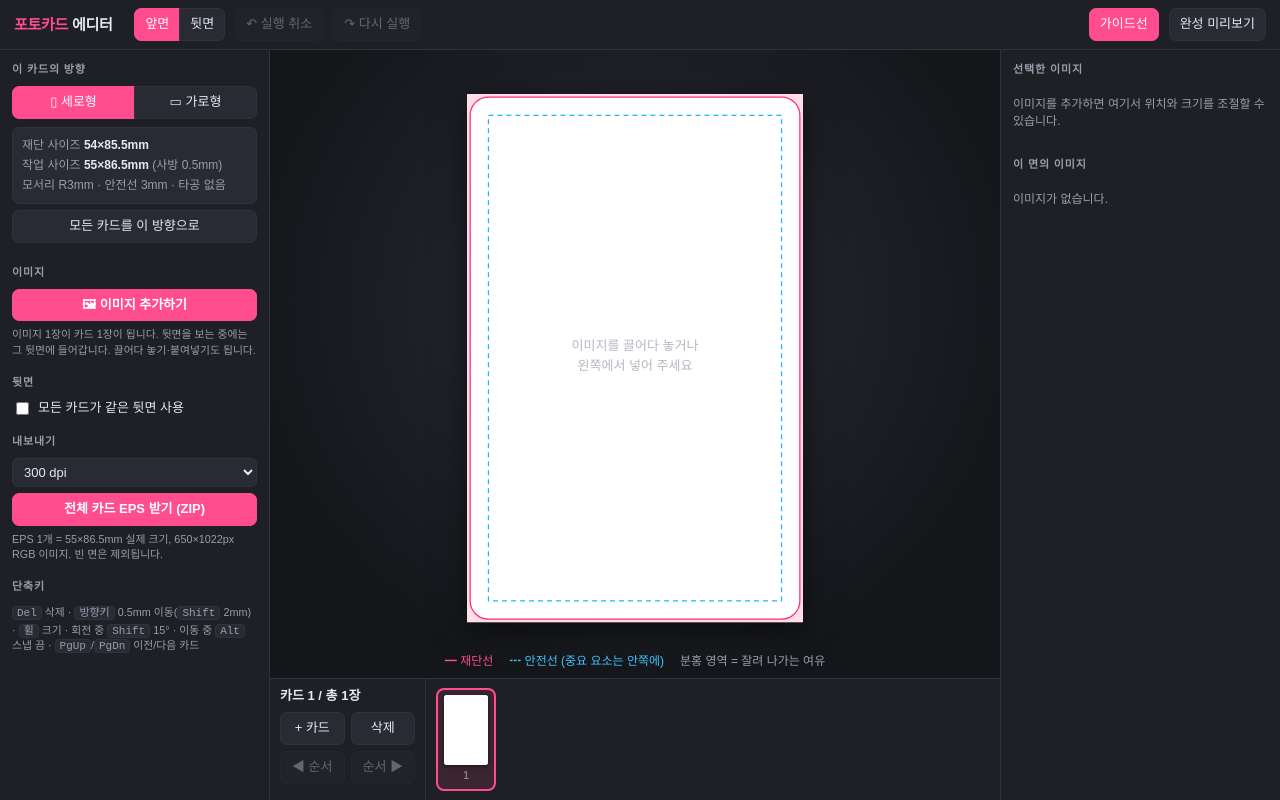
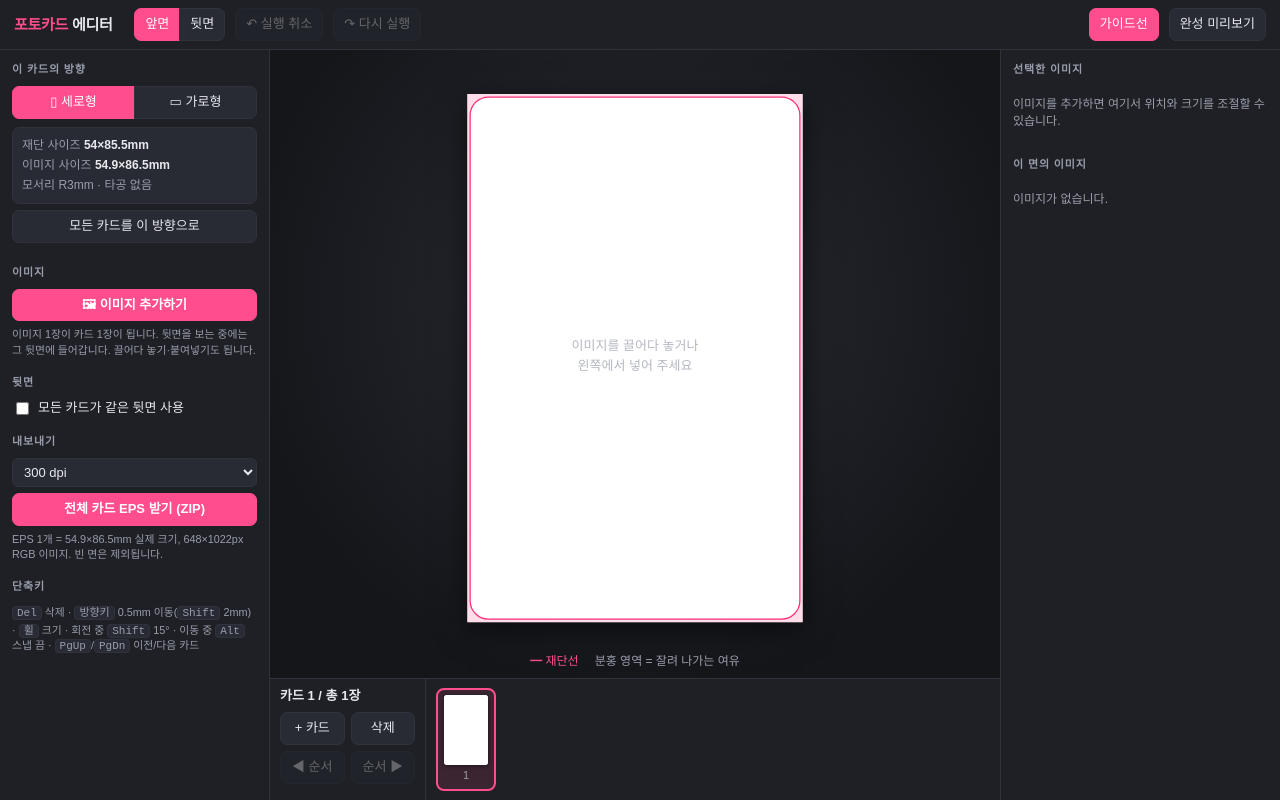
Before and after one commit to garam-wispro/photocard-editor, a plain HTML site: page index.html in a window 1280 px wide. Drawn offline with Linux system fonts and the light colour scheme.

Commit message:
이미지 사이즈 86.5×54.9 적용, 폭 맞추기 버튼 추가, 안전선 제거
Co-Authored-By: Claude Fable 5.2 <noreply@anthropic.com>

```diff
--- a/index.html
+++ b/index.html
@@ -131,7 +131,8 @@ kbd{background:var(--in);border:1px solid var(--line);border-radius:4px;padding:
 <script>
 const $=s=>document.querySelector(s);
 const cv=$('#cv'),ctx=cv.getContext('2d'),stage=$('#stage'),props=$('#props'),layersEl=$('#layers'),thumbsEl=$('#thumbs');
-const SPEC={L:85.5,S:54,bleed:.5,safe:3,radius:3}; // 고정 규격: 재단 85.5×54, 작업 86.5×55, 타공 없음
+const SPEC={L:85.5,S:54,FL:86.5,FS:54.9,radius:3}; // 고정 규격: 재단 85.5×54, 작업(이미지) 86.5×54.9, 타공 없음
+const BL=(SPEC.FL-SPEC.L)/2,BS=(SPEC.FS-SPEC.S)/2; // 재단선 바깥 여유: 긴 변 방향 0.5, 짧은 변 방향 0.45
 const KO={portrait:'세로형',landscape:'가로형'};
 let uidN=0;const uid=()=>'i'+Date.now().toString(36)+(uidN++).toString(36);
 const blank=()=>({layers:[]});
@@ -140,7 +141,7 @@ let state={cards:[newCard('portrait')],commonBack:false,common:{portrait:blank()
 const assets={}; // id → {blob,img}
 let ci=0,side='front',selId=null,showGuides=true,preview=false,drag=null,snapV=false,snapH=false,hist=[],hi=-1,stripSig='',busy=false;
 const rad=d=>d*Math.PI/180;
-const dims=o=>o==='landscape'?{W:SPEC.L,H:SPEC.S}:{W:SPEC.S,H:SPEC.L};
+const dims=o=>o==='landscape'?{W:SPEC.L,H:SPEC.S,FW:SPEC.FL,FH:SPEC.FS,bx:BL,by:BS}:{W:SPEC.S,H:SPEC.L,FW:SPEC.FS,FH:SPEC.FL,bx:BS,by:BL};
 const card=()=>state.cards[ci];
 const D=()=>dims(card().orient);
 const sideOf=(c,s)=>s==='back'&&state.commonBack?state.common[c.orient]:c[s];
@@ -159,14 +160,14 @@ function histBtns(){$('#undo').disabled=hi<=0;$('#redo').disabled=hi>=hist.lengt
 function drawLayer(c,l){const a=assets[l.asset];if(!a||!a.img.complete||!a.img.naturalWidth)return;
   c.save();c.translate(l.x,l.y);c.rotate(rad(l.rot));c.scale(l.scale*(l.flipX?-1:1),l.scale);
   c.filter=l.gray?'grayscale(1)':'none';c.drawImage(a.img,-l.w/2,-l.h/2,l.w,l.h);c.restore()}
-function drawCard(c,k,ox,oy,sd,clip,W,H){const b=SPEC.bleed;
+function drawCard(c,k,ox,oy,sd,clip,dm){const {W,H,FW,FH,bx,by}=dm;
   c.save();c.translate(ox,oy);c.scale(k,k);c.beginPath();
-  if(clip==='trim')c.roundRect(0,0,W,H,SPEC.radius);else c.rect(-b,-b,W+2*b,H+2*b);
-  c.clip();c.fillStyle='#ffffff';c.fillRect(-b,-b,W+2*b,H+2*b);
+  if(clip==='trim')c.roundRect(0,0,W,H,SPEC.radius);else c.rect(-bx,-by,FW,FH);
+  c.clip();c.fillStyle='#ffffff';c.fillRect(-bx,-by,FW,FH);
   for(const l of sd.layers)if(!l.hidden)drawLayer(c,l);
   c.restore()}
-function view(){const r=stage.getBoundingClientRect(),b=SPEC.bleed,{W,H}=D();
-  const k=Math.max(.5,Math.min((r.width-90)/(W+2*b),(r.height-100)/(H+2*b)));
+function view(){const r=stage.getBoundingClientRect(),{W,H,FW,FH}=D();
+  const k=Math.max(.5,Math.min((r.width-90)/FW,(r.height-100)/FH));
   return{k,ox:(r.width-W*k)/2,oy:(r.height-H*k)/2-6,cw:r.width,ch:r.height}}
 function corners(l){const c=Math.cos(rad(l.rot)),s=Math.sin(rad(l.rot)),hw=l.w*l.scale/2,hh=l.h*l.scale/2;
   return[[-hw,-hh],[hw,-hh],[hw,hh],[-hw,hh]].map(([x,y])=>({x:l.x+x*c-y*s,y:l.y+x*s+y*c}))}
@@ -177,22 +178,21 @@ function render(){
   const v=view(),dpr=window.devicePixelRatio||1,pw=Math.round(v.cw*dpr),ph=Math.round(v.ch*dpr);
   if(cv.width!==pw||cv.height!==ph){cv.width=pw;cv.height=ph;cv.style.width=v.cw+'px';cv.style.height=v.ch+'px'}
   ctx.setTransform(dpr,0,0,dpr,0,0);ctx.clearRect(0,0,v.cw,v.ch);
-  const {W,H}=D(),b=SPEC.bleed,s=SPEC.safe,R=SPEC.radius,k=v.k;
+  const dm=D(),{W,H,FW,FH,bx,by}=dm,R=SPEC.radius,k=v.k;
   ctx.save();ctx.shadowColor='rgba(0,0,0,.55)';ctx.shadowBlur=28;ctx.shadowOffsetY=8;ctx.fillStyle='#fff';ctx.beginPath();
-  if(preview)ctx.roundRect(v.ox,v.oy,W*k,H*k,R*k);else ctx.rect(v.ox-b*k,v.oy-b*k,(W+2*b)*k,(H+2*b)*k);
+  if(preview)ctx.roundRect(v.ox,v.oy,W*k,H*k,R*k);else ctx.rect(v.ox-bx*k,v.oy-by*k,FW*k,FH*k);
   ctx.fill();ctx.restore();
-  drawCard(ctx,k,v.ox,v.oy,cur(),preview?'trim':'bleed',W,H);
+  drawCard(ctx,k,v.ox,v.oy,cur(),preview?'trim':'bleed',dm);
   if(preview)return;
   if(!cur().layers.length){ctx.fillStyle='#b5b8c2';ctx.font='13px "Noto Sans KR","Malgun Gothic",sans-serif';ctx.textAlign='center';
     ctx.fillText('이미지를 끌어다 놓거나',v.ox+W*k/2,v.oy+H*k/2-8);ctx.fillText('왼쪽에서 넣어 주세요',v.ox+W*k/2,v.oy+H*k/2+12)}
   if(showGuides){ctx.save();
-    ctx.beginPath();ctx.rect(v.ox-b*k,v.oy-b*k,(W+2*b)*k,(H+2*b)*k);ctx.roundRect(v.ox,v.oy,W*k,H*k,R*k);ctx.fillStyle='rgba(255,45,120,.16)';ctx.fill('evenodd');
+    ctx.beginPath();ctx.rect(v.ox-bx*k,v.oy-by*k,FW*k,FH*k);ctx.roundRect(v.ox,v.oy,W*k,H*k,R*k);ctx.fillStyle='rgba(255,45,120,.16)';ctx.fill('evenodd');
     ctx.lineWidth=1.25;ctx.strokeStyle='#ff2d78';ctx.beginPath();ctx.roundRect(v.ox,v.oy,W*k,H*k,R*k);ctx.stroke();
-    ctx.setLineDash([5,4]);ctx.strokeStyle='#19b8ff';ctx.beginPath();ctx.roundRect(v.ox+s*k,v.oy+s*k,(W-2*s)*k,(H-2*s)*k,Math.max(0,R-s)*k);ctx.stroke();
     ctx.restore()}
   ctx.save();ctx.strokeStyle='#ffd400';ctx.lineWidth=1;ctx.setLineDash([4,3]);
-  if(snapV){ctx.beginPath();ctx.moveTo(v.ox+W*k/2,v.oy-b*k-12);ctx.lineTo(v.ox+W*k/2,v.oy+(H+b)*k+12);ctx.stroke()}
-  if(snapH){ctx.beginPath();ctx.moveTo(v.ox-b*k-12,v.oy+H*k/2);ctx.lineTo(v.ox+(W+b)*k+12,v.oy+H*k/2);ctx.stroke()}
+  if(snapV){ctx.beginPath();ctx.moveTo(v.ox+W*k/2,v.oy-by*k-12);ctx.lineTo(v.ox+W*k/2,v.oy+(H+by)*k+12);ctx.stroke()}
+  if(snapH){ctx.beginPath();ctx.moveTo(v.ox-bx*k-12,v.oy+H*k/2);ctx.lineTo(v.ox+(W+bx)*k+12,v.oy+H*k/2);ctx.stroke()}
   ctx.restore();
   const l=sel();
   if(l){const h=handles(l,v);ctx.save();ctx.strokeStyle='#ff4d8d';ctx.lineWidth=1.5;ctx.beginPath();
@@ -204,8 +204,10 @@ function render(){
 }
 
 /* ---------- 이미지·레이어 ---------- */
-function fit(l,mode,dm){const {W,H}=dm||D(),b=SPEC.bleed;
-  l.scale=mode==='cover'?Math.max((W+2*b)/l.w,(H+2*b)/l.h):Math.min(W/l.w,H/l.h);l.x=W/2;l.y=H/2;l.rot=0}
+function fit(l,mode,dm){const {W,H,FW,FH}=dm||D();
+  l.scale=mode==='cover'?Math.max(FW/l.w,FH/l.h):Math.min(W/l.w,H/l.h);l.x=W/2;l.y=H/2;l.rot=0}
+function fitAxis(l,ax){const {W,H,FW,FH}=D(),a=rad(l.rot),c=Math.abs(Math.cos(a)),s=Math.abs(Math.sin(a)); // 작업 사이즈의 가로폭/세로폭에 딱 맞춤(회전 반영)
+  if(ax==='w'){l.scale=FW/(l.w*c+l.h*s);l.x=W/2}else{l.scale=FH/(l.w*s+l.h*c);l.y=H/2}}
 function addImage(blob){return new Promise(res=>{const url=URL.createObjectURL(blob),img=new Image();
   img.onload=()=>{const id=uid();assets[id]={blob,img};
     const l={id:uid(),asset:id,x:0,y:0,w:img.naturalWidth/300*25.4,h:img.naturalHeight/300*25.4,scale:1,rot:0,flipX:false,hidden:false,gray:false};
@@ -229,14 +231,14 @@ function selectCard(i){if(i<0||i>=state.cards.length||i===ci)return;ci=i;selId=n
 function addCard(){state.cards.splice(ci+1,0,newCard(card().orient));ci++;side='front';selId=null;commit();refresh()}
 function delCard(){if(state.cards.length===1)state.cards[0]=newCard(card().orient);else{state.cards.splice(ci,1);ci=Math.min(ci,state.cards.length-1)}selId=null;commit();refresh()}
 function moveCard(d){const j=ci+d,a=state.cards;if(j<0||j>=a.length)return;[a[ci],a[j]]=[a[j],a[ci]];ci=j;commit();refresh()}
-function reorient(c,o){if(c.orient===o)return;const od=dims(c.orient),nd=dims(o),b=SPEC.bleed,e=.05;
+function reorient(c,o){if(c.orient===o)return;const od=dims(c.orient),nd=dims(o),e=.05;
   for(const s of[c.front,c.back])for(const l of s.layers){const hw=l.w*l.scale/2,hh=l.h*l.scale/2; // 꽉 채우던 이미지는 전환 후에도 꽉 채운다
-    const full=l.rot===0&&l.x-hw<=-b+e&&l.x+hw>=od.W+b-e&&l.y-hh<=-b+e&&l.y+hh>=od.H+b-e;
+    const full=l.rot===0&&l.x-hw<=-od.bx+e&&l.x+hw>=od.W+od.bx-e&&l.y-hh<=-od.by+e&&l.y+hh>=od.H+od.by-e;
     if(full)fit(l,'cover',nd);else{l.x=l.x/od.W*nd.W;l.y=l.y/od.H*nd.H}}
   c.orient=o}
 function drawThumb(el,c){const {W,H}=dims(c.orient),k=70/SPEC.L,dpr=2;
   el.width=Math.round(W*k*dpr);el.height=Math.round(H*k*dpr);el.style.width=W*k+'px';el.style.height=H*k+'px';
-  drawCard(el.getContext('2d'),k*dpr,0,0,c.front,'trim',W,H)}
+  drawCard(el.getContext('2d'),k*dpr,0,0,c.front,'trim',dims(c.orient))}
 function thumbCur(){const el=thumbsEl.children[ci];if(el&&stripSig===sigNow())drawThumb(el.firstChild,card())}
 function syncStrip(){const sig=sigNow();
   if(sig!==stripSig){stripSig=sig;
@@ -258,6 +260,7 @@ function buildProps(){
   <div class="row">${F('크기(%)','scale',{m:100,min:1})}${F('회전(°)','rot')}</div>
   <div class="row"><label class="c"><input type="checkbox" data-k="gray">흑백</label></div>
   <div class="row"><button data-act="cH">가로 중앙</button><button data-act="cV">세로 중앙</button></div>
+  <div class="row"><button data-act="fitW">가로폭 맞추기</button><button data-act="fitH">세로폭 맞추기</button></div>
   <div class="row"><button data-act="flip">좌우 반전</button><button data-act="del">삭제</button></div>`;
   syncProps()}
 function syncProps(skip){const l=sel();if(!l)return;
@@ -271,14 +274,14 @@ function buildLayers(){const a=cur().layers;
   layersEl.innerHTML=[...a].reverse().map((l,i)=>`<div class="layer${l.id===selId?' sel':''}${l.hidden?' hid':''}" data-id="${l.id}"><span class="nm">🖼 이미지 ${a.length-i}</span>
     <button data-la="vis" title="표시/숨김">${l.hidden?'○':'●'}</button><button data-la="up" title="앞으로">▲</button><button data-la="down" title="뒤로">▼</button><button data-la="del" title="삭제">✕</button></div>`).join('')}
 function syncCard(){
-  const {W,H}=D(),b=SPEC.bleed,fw=W+2*b,fh=H+2*b,dpi=+$('#dpi').value,px=mm=>Math.round(mm/25.4*dpi);
+  const {W,H,FW:fw,FH:fh}=D(),dpi=+$('#dpi').value,px=mm=>Math.round(mm/25.4*dpi);
   document.querySelectorAll('#orientSeg button').forEach(x=>x.classList.toggle('on',x.dataset.o===card().orient));
-  $('#spec').innerHTML=`재단 사이즈 <b>${W}×${H}mm</b><br>작업 사이즈 <b>${fw}×${fh}mm</b> (사방 ${b}mm)<br>모서리 R${SPEC.radius}mm · 안전선 ${SPEC.safe}mm · 타공 없음`;
+  $('#spec').innerHTML=`재단 사이즈 <b>${W}×${H}mm</b><br>이미지 사이즈 <b>${fw}×${fh}mm</b><br>모서리 R${SPEC.radius}mm · 타공 없음`;
   document.querySelectorAll('#sideSeg button').forEach(x=>{x.classList.toggle('on',x.dataset.side===side);if(x.dataset.side==='back')x.textContent=state.commonBack?'뒷면(공통)':'뒷면'});
   $('#commonBack').checked=state.commonBack;
   $('#tgGuide').classList.toggle('on',showGuides);$('#tgPrev').classList.toggle('on',preview);
   $('#expInfo').textContent=`EPS 1개 = ${fw}×${fh}mm 실제 크기, ${px(fw)}×${px(fh)}px RGB 이미지. 빈 면은 제외됩니다.`;
-  $('#hint').innerHTML=preview?'재단 후 완성 모습입니다':`<i class="c1">━ 재단선</i><i class="c2">┅ 안전선 (중요 요소는 안쪽에)</i><i>분홍 영역 = 잘려 나가는 여유</i>`}
+  $('#hint').innerHTML=preview?'재단 후 완성 모습입니다':`<i class="c1">━ 재단선</i><i>분홍 영역 = 잘려 나가는 여유</i>`}
 function refresh(){if(selId&&!sel())selId=null;
   if(!selId){const a=cur().layers.filter(l=>!l.hidden);if(a.length)selId=a[a.length-1].id} // 클릭하지 않아도 맨 위 이미지를 바로 조작
   syncCard();buildProps();buildLayers();syncStrip();render()}
@@ -289,7 +292,7 @@ props.addEventListener('input',e=>{const t=e.target,l=sel(),k=t.dataset.k;if(!l|
 props.addEventListener('change',e=>{if(e.target.dataset.k)commit()});
 props.addEventListener('click',e=>{const a=e.target.dataset.act,l=sel();if(!a||!l)return;
   if(a==='del')return removeSel();
-  if(a==='cover'||a==='contain')fit(l,a);else if(a==='cH')l.x=D().W/2;else if(a==='cV')l.y=D().H/2;else if(a==='flip')l.flipX=!l.flipX;
+  if(a==='cover'||a==='contain')fit(l,a);else if(a==='cH')l.x=D().W/2;else if(a==='cV')l.y=D().H/2;else if(a==='flip')l.flipX=!l.flipX;else if(a==='fitW')fitAxis(l,'w');else if(a==='fitH')fitAxis(l,'h');
   commit();syncProps();render()});
 layersEl.addEventListener('click',e=>{const row=e.target.closest('.layer');if(!row)return;const id=row.dataset.id,la=e.target.dataset.la;
   if(la==='vis'){const l=cur().layers.find(x=>x.id===id);l.hidden=!l.hidden;commit();refresh()}
@@ -415,11 +418,11 @@ function zipStore(files,pw){const flag=0x0800|(pw?1:0);
   ev.setUint32(0,0x06054b50,true);ev.setUint16(8,files.length,true);ev.setUint16(10,files.length,true);ev.setUint32(12,cs,true);ev.setUint32(16,off,true);
   return new Blob([...parts,...cen,e],{type:'application/zip'})}
 /*EPS-END*/
-function renderSide(sd,o,dpi,mode){const {W,H}=dims(o),k=dpi/25.4,b=mode==='print'?SPEC.bleed:0,c=document.createElement('canvas');
-  c.width=Math.round((W+2*b)*k);c.height=Math.round((H+2*b)*k);
-  drawCard(c.getContext('2d'),k,b*k,b*k,sd,mode==='print'?'bleed':'trim',W,H);return c}
-function epsOf(sd,o,dpi,title){const c=renderSide(sd,o,dpi,'print'),{W,H}=dims(o),b=SPEC.bleed;
-  return buildEps(c.getContext('2d').getImageData(0,0,c.width,c.height).data,c.width,c.height,W+2*b,H+2*b,title)}
+function renderSide(sd,o,dpi){const dm=dims(o),k=dpi/25.4,c=document.createElement('canvas');
+  c.width=Math.round(dm.FW*k);c.height=Math.round(dm.FH*k);
+  drawCard(c.getContext('2d'),k,dm.bx*k,dm.by*k,sd,'bleed',dm);return c}
+function epsOf(sd,o,dpi,title){const c=renderSide(sd,o,dpi),{FW,FH}=dims(o);
+  return buildEps(c.getContext('2d').getImageData(0,0,c.width,c.height).data,c.width,c.height,FW,FH,title)}
 function download(blob,name){const a=document.createElement('a');a.href=URL.createObjectURL(blob);a.download=name;document.body.appendChild(a);a.click();a.remove();setTimeout(()=>URL.revokeObjectURL(a.href),10000)}
 const ZIP_PW='1234'; // 내려받는 ZIP의 압축 암호
 const status=t=>{$('#expStatus').textContent=t};
```
